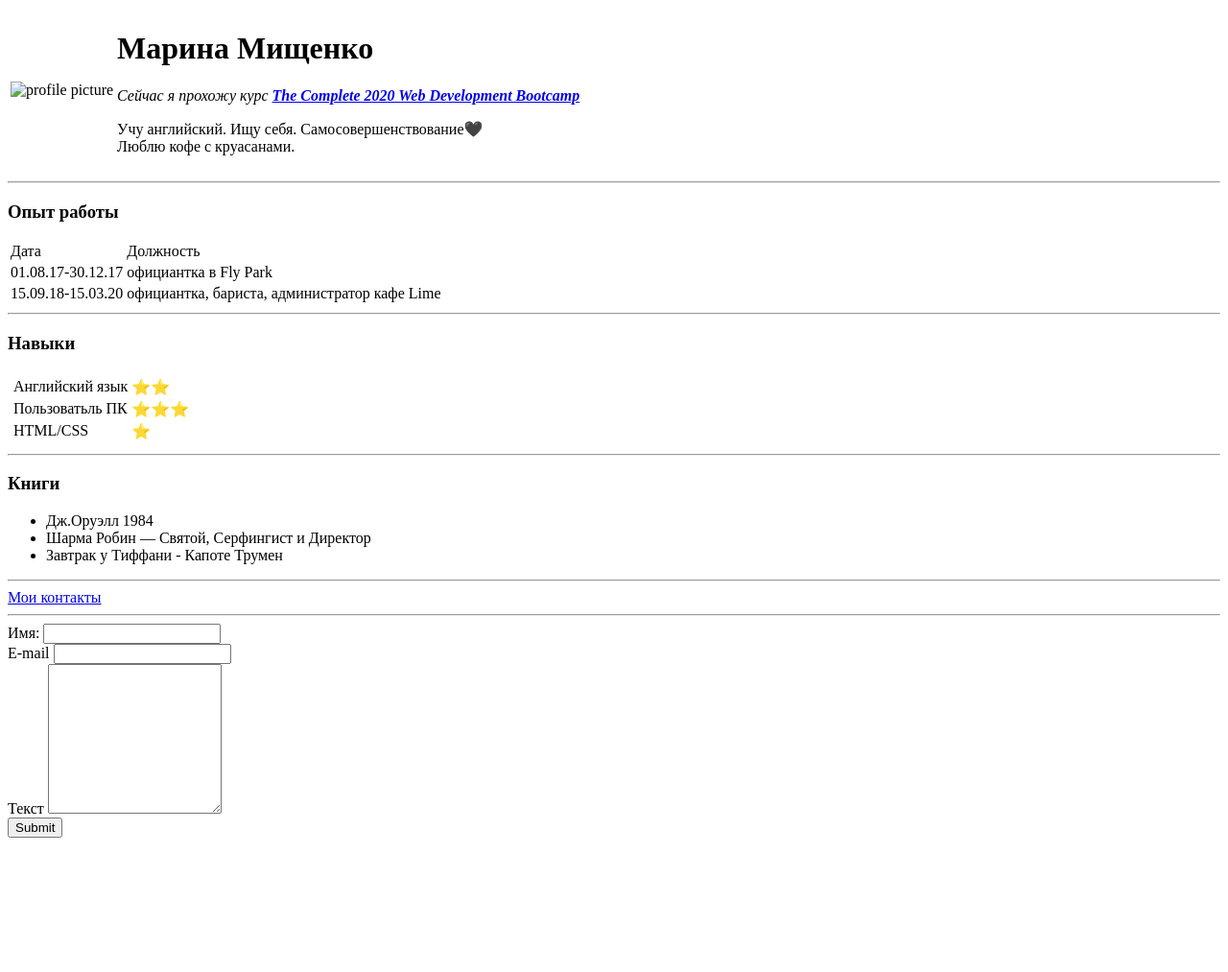
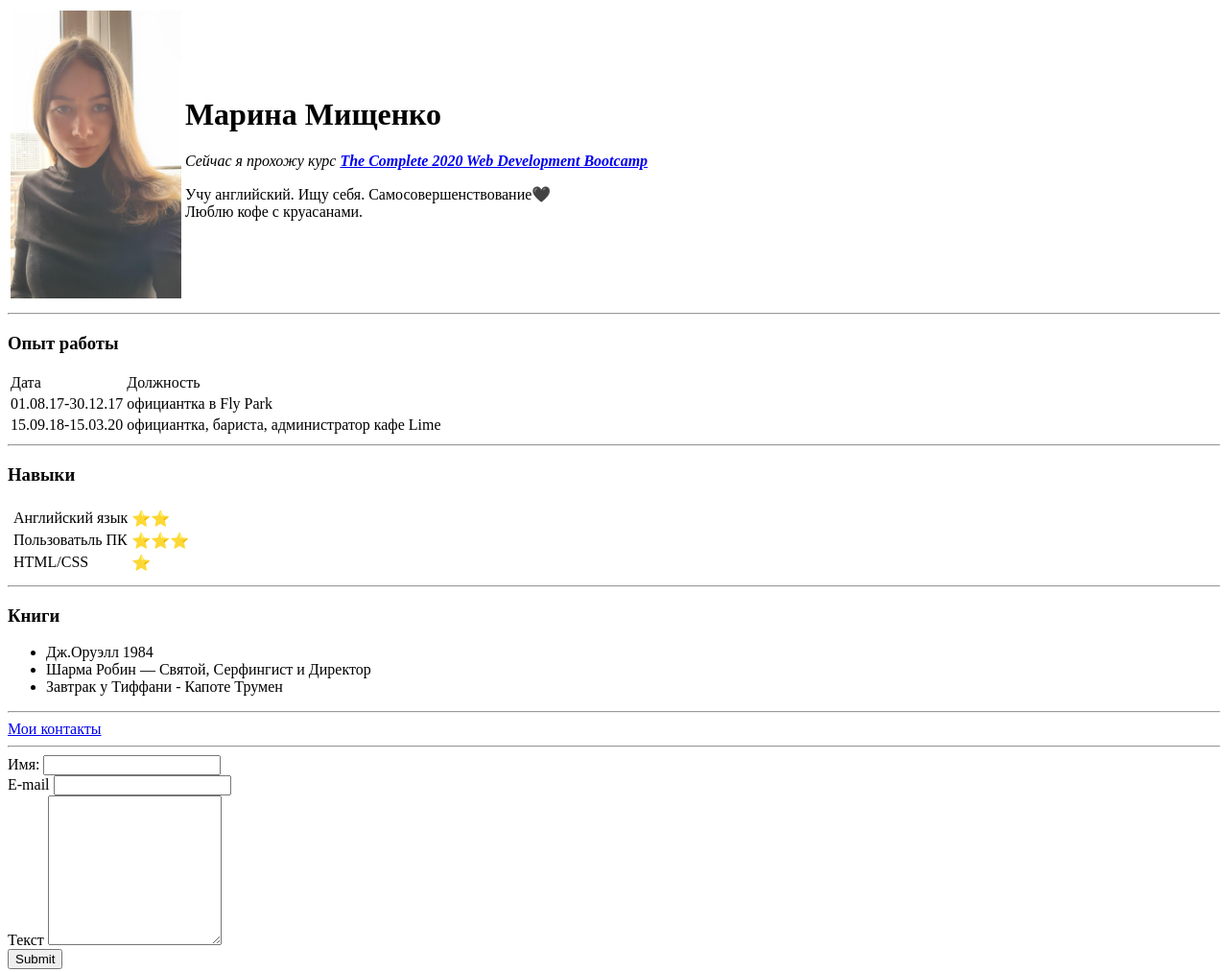
Before and after one commit to maryriva/cv, a plain HTML site: page index.html in a window 1280 px wide. Shown: the whole page at 96% size. Before the commit the page ends 881 px from the top, so only its background shows below. Drawn offline with Linux system fonts and the light colour scheme.

Commit message:
Update index.html

```diff
--- a/index.html
+++ b/index.html
@@ -8,7 +8,7 @@
   <body>
 
     <table>
-      <td><img src="img/photo1.jpg" alt="profile picture" height="300px"></td>
+      <td><img src="photo1.jpg" alt="profile picture" height="300px"></td>
       <td><h1>Марина Мищенко</h1>
       <p><em>Сейчас я прохожу курс <strong><a href="https://www.udemy.com/course/the-complete-web-development-bootcamp">The Complete 2020 Web Development Bootcamp</a></strong></em></p>
       <p>Учу английский. Ищу себя. Самосовершенствование🖤<br> Люблю кофе с круасанами. <br></p>
```
